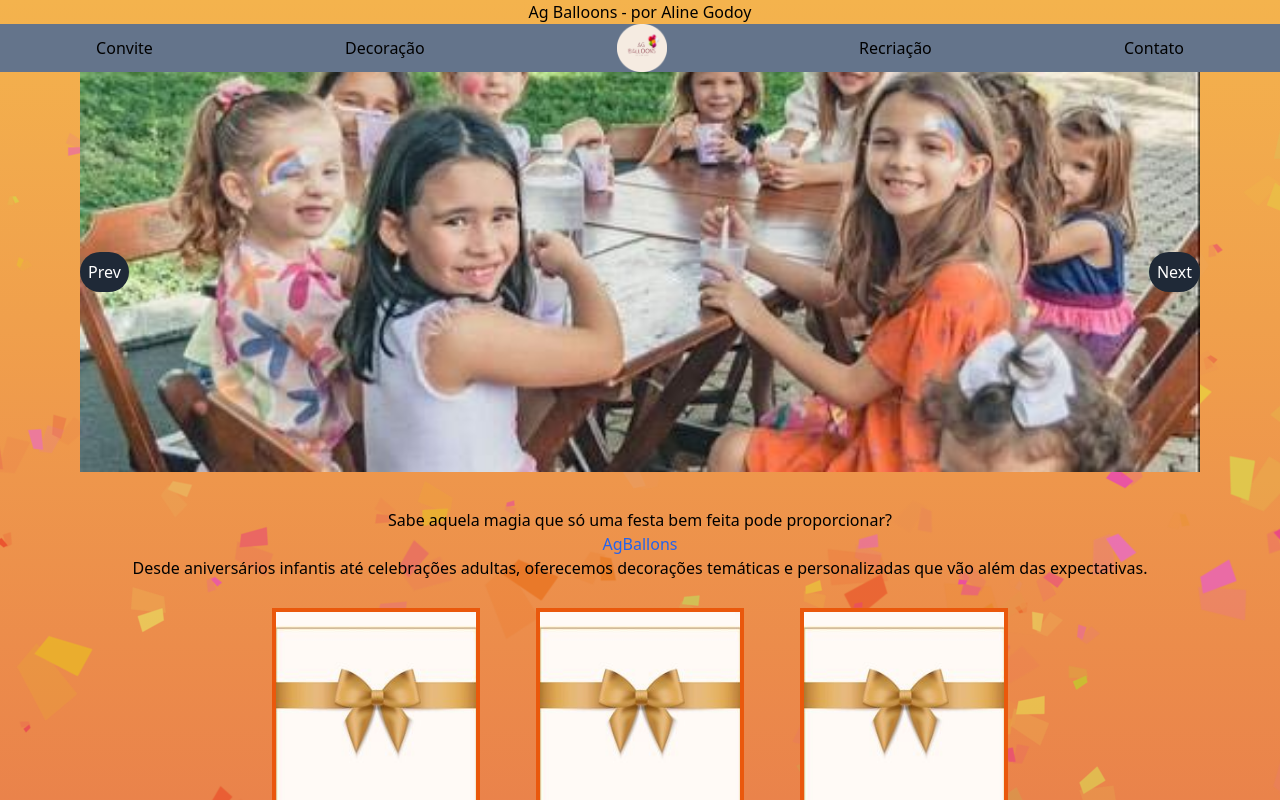
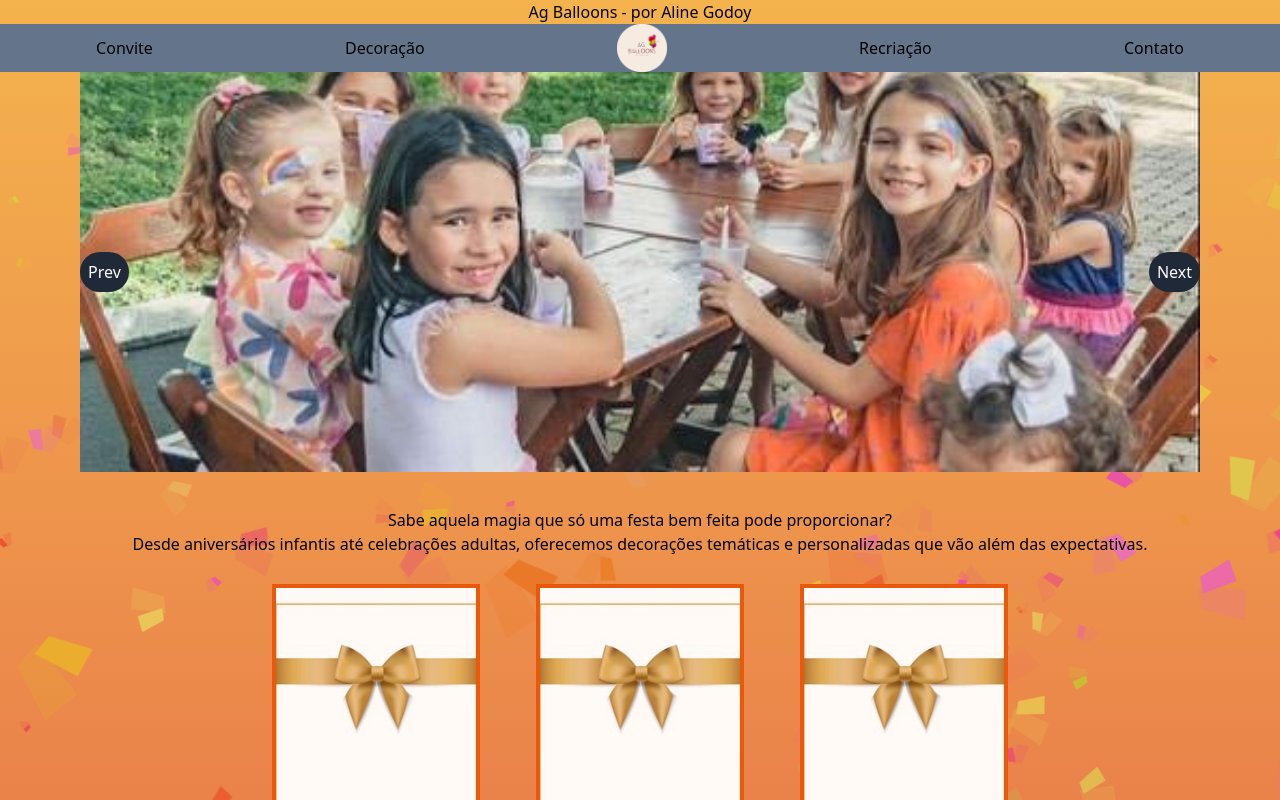
Before and after one commit to KauanMoreiraDev/project, a Next.js app: page / in a window 1280 px wide. Shown: the top 800 px of the page. Built offline with nearby package versions, Linux system fonts and the light colour scheme.

Commit message:
Update page.tsx

```diff
--- a/src/app/page.tsx
+++ b/src/app/page.tsx
@@ -68,10 +68,8 @@ const HomePage = () => {
           <div className="m-4 mt-0 p-16 pt-0">
             <Carousel_recriação />
             <div className="text-center m-2 mt-8 p-1">
-              {slogan.map(auladogu => (
-                <><div>{auladogu.frase}</div><div>
-                  <div className="text-blue-600">{auladogu.marca}</div>
-                </div></>
+              {slogan.map((slgfn, index) => (
+                <div key={index}>{slgfn.frase}</div>
               ))}
             </div>
             <div className="flex flex-row justify-center">
```
